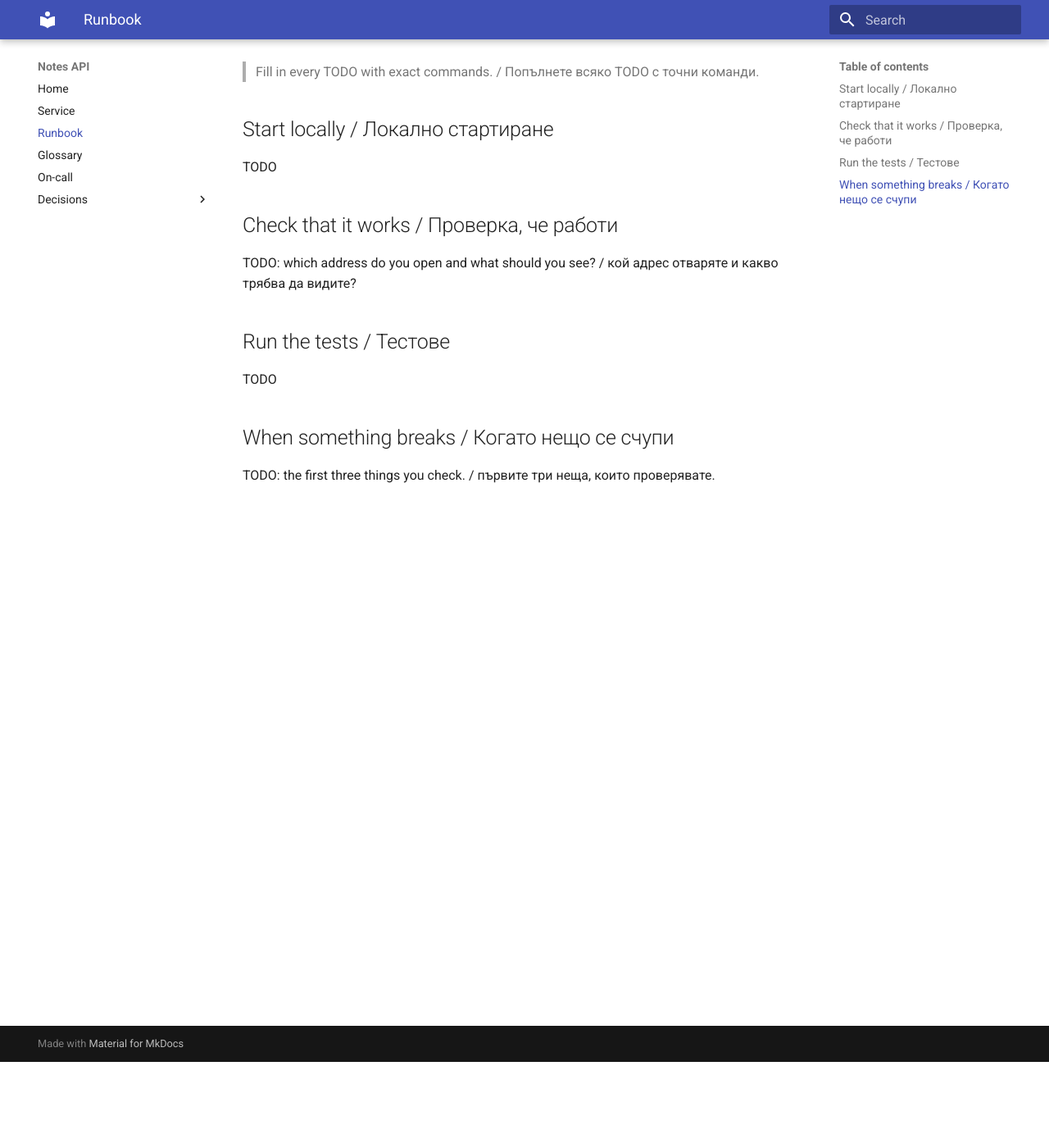
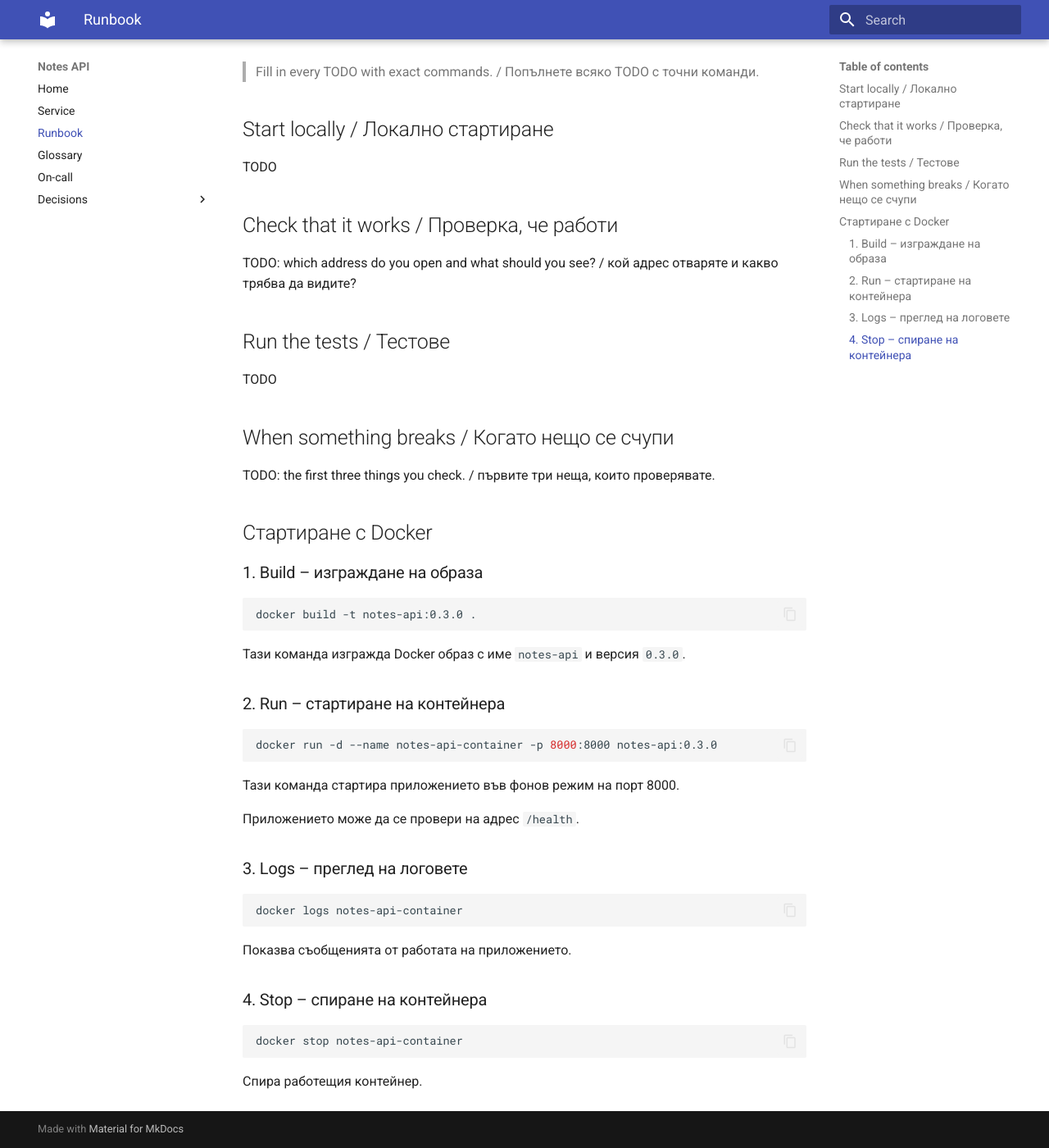
Before and after one commit to mariamitseva/devops-lab-docker, an MkDocs documentation site: the page built from docs/runbook.md, in a window 1280 px wide and 1400 px high, scrolled down 105 px. Shown: the whole window at 82% size. Built offline with MkDocs 1.6.1 and Material for MkDocs 9.7.7, drawn with Linux system fonts in a browser that asks for light colours.

Commit message:
Add Docker runbook documentation

````diff
--- a/docs/runbook.md
+++ b/docs/runbook.md
@@ -17,3 +17,39 @@ TODO
 ## When something breaks / Когато нещо се счупи
 
 TODO: the first three things you check. / първите три неща, които проверявате.
+
+## Стартиране с Docker
+
+### 1. Build – изграждане на образа
+
+```bash
+docker build -t notes-api:0.3.0 .
+```
+
+Тази команда изгражда Docker образ с име `notes-api` и версия `0.3.0`.
+
+### 2. Run – стартиране на контейнера
+
+```bash
+docker run -d --name notes-api-container -p 8000:8000 notes-api:0.3.0
+```
+
+Тази команда стартира приложението във фонов режим на порт 8000.
+
+Приложението може да се провери на адрес `/health`.
+
+### 3. Logs – преглед на логовете
+
+```bash
+docker logs notes-api-container
+```
+
+Показва съобщенията от работата на приложението.
+
+### 4. Stop – спиране на контейнера
+
+```bash
+docker stop notes-api-container
+```
+
+Спира работещия контейнер.
````
